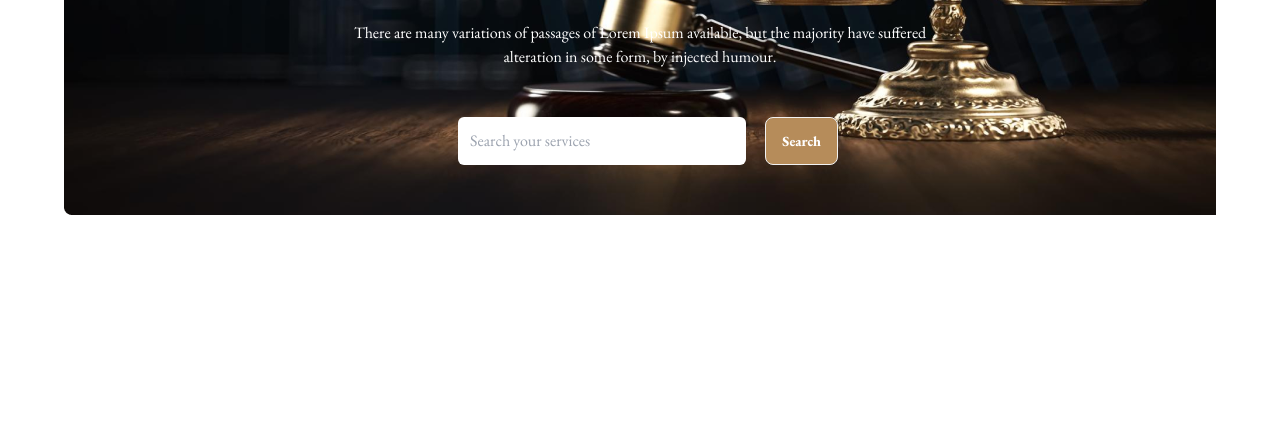
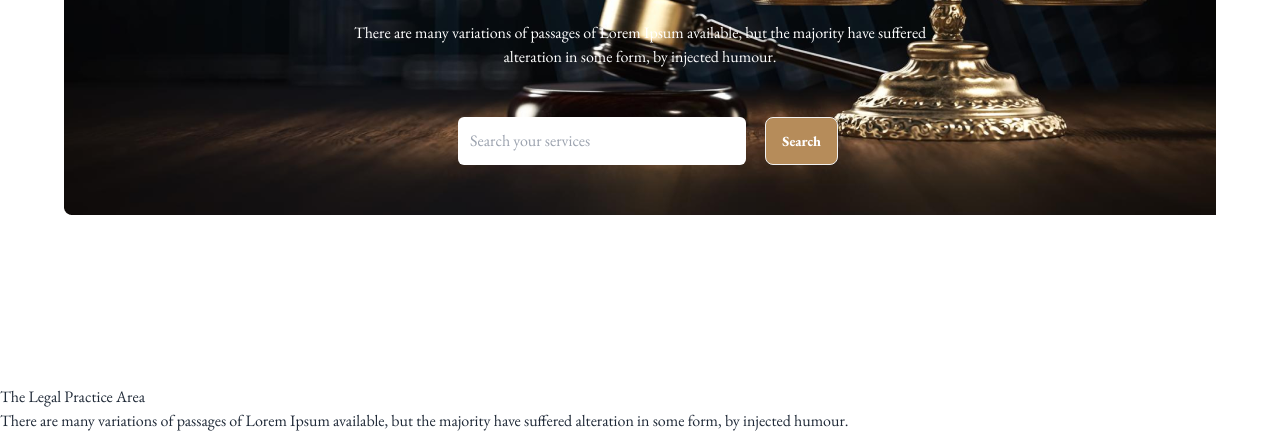
Before and after one commit to zaheenrakib/justice, a plain HTML site: page index.html in a window 1280 px wide. Shown: the part 415-848 px from the top of the page. Before the commit the page ends 800 px from the top, so only its background shows below. Drawn offline with nearby package versions, Linux system fonts and the light colour scheme.

Commit message:
Design  Second Part

```diff
--- a/index.html
+++ b/index.html
@@ -91,7 +91,14 @@
         </section>
     </header>
     <main>
-
+      <section>
+        <div>
+          <div>
+            <h1>The Legal Practice Area</h1>
+            <p>There are many variations of passages of Lorem Ipsum available, but the majority have suffered alteration in some form, by injected humour.</p>
+          </div>
+        </div>
+      </section>
     </main>
     <footer>
 
```
